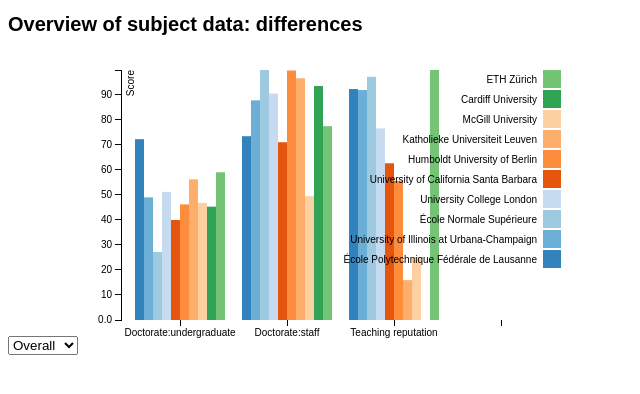
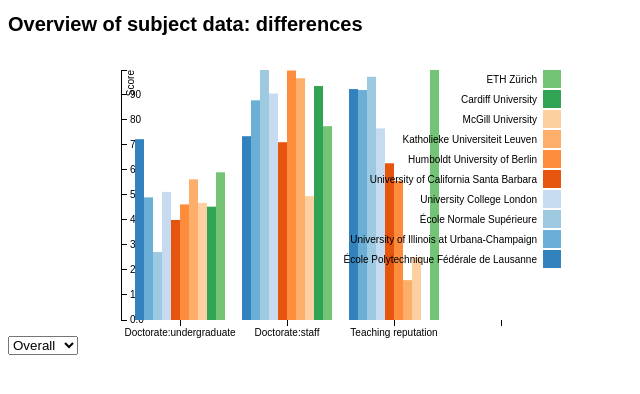
Before and after one commit to duncan3ross/duncan3ross.github.io, a plain HTML site: page Subjects/index.html in a window 1280 px wide. Shown: the whole page, without its empty margins (0-640 px from the left). Drawn offline with nearby package versions, Linux system fonts and the light colour scheme.

Commit message:
Right align hopefully

```diff
--- a/Subjects/index.html
+++ b/Subjects/index.html
@@ -57,7 +57,7 @@
 
 var yAxis = d3.svg.axis()
     .scale(y)
-    .orient("left")
+    .orient("right")
     .tickFormat(d3.format(".2s"));
 
 var svg = d3.select("body").append("svg")
```
